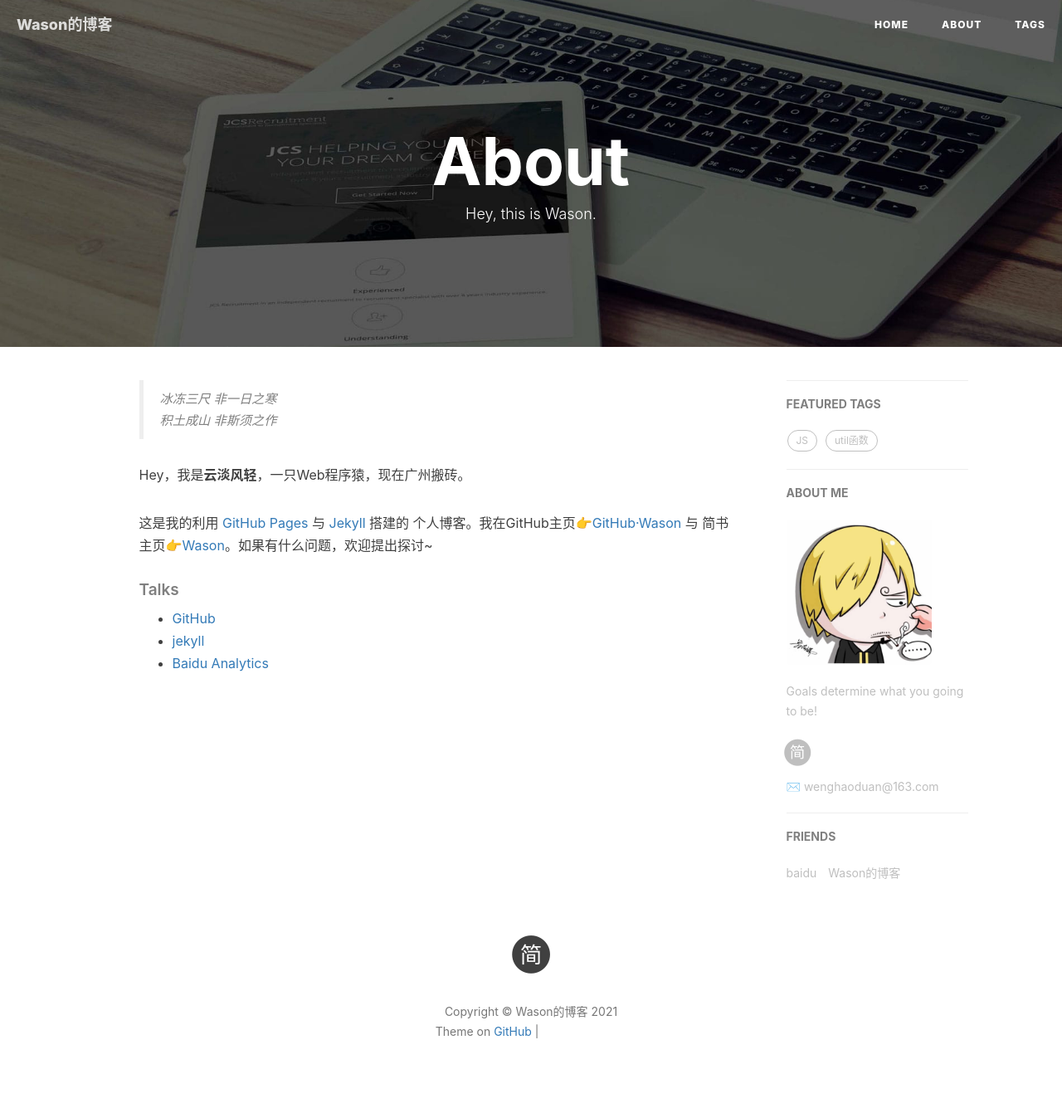
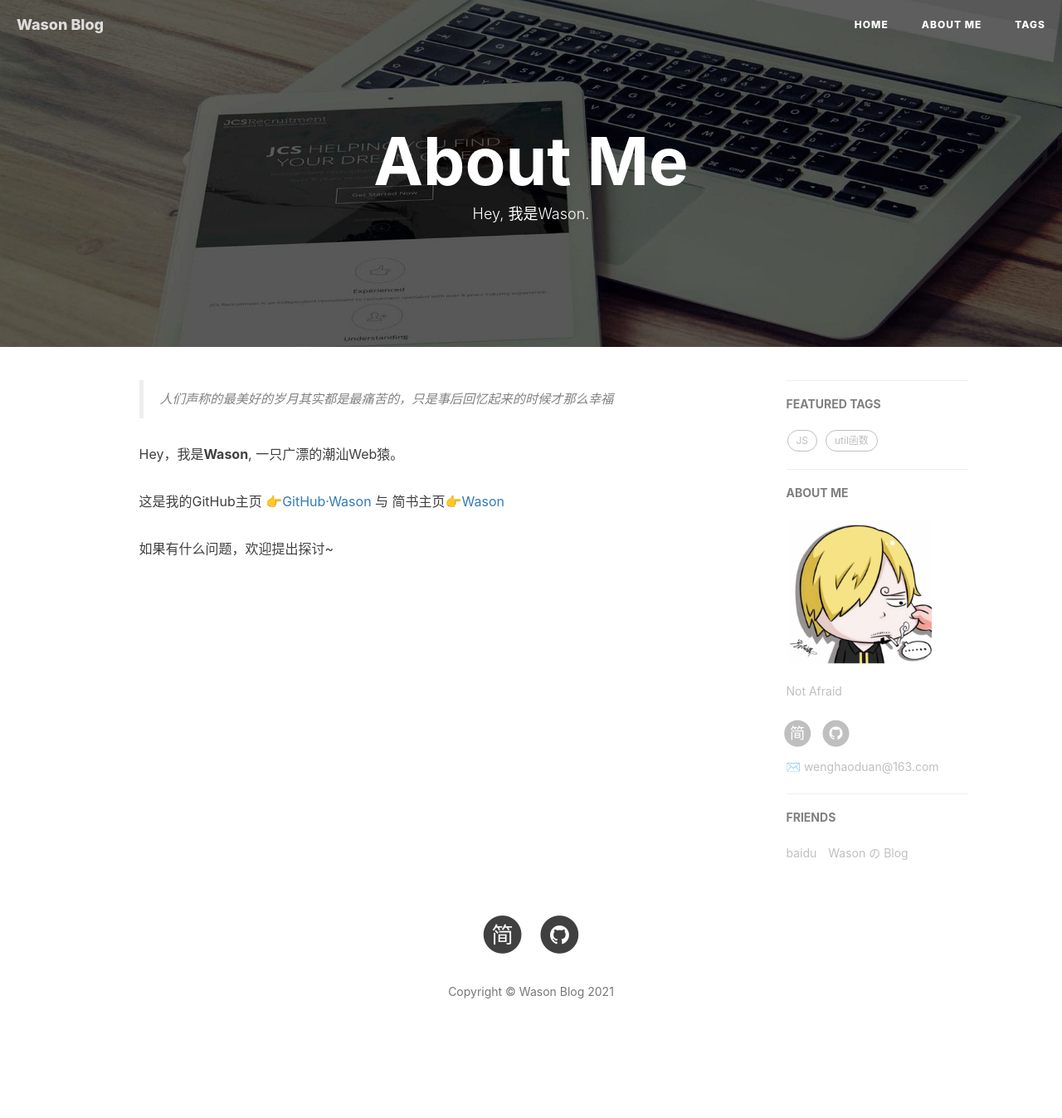
Before and after one commit to hao419/hao419.github.io, a Jekyll site: the page built from about.html, in a window 1280 px wide. Shown: the whole page at 83% size. Built offline with Jekyll 4.4.1, drawn with Linux system fonts in a browser that asks for light colours; nearby versions of some CDN libraries; comment, search, counter and statistics services are not loaded; after the commit the page ends 1299 px from its top, so only the background shows below that; grey boxes are pictures that could not be loaded.

Commit message:
更新文章

```diff
--- a/_config.yml
+++ b/_config.yml
@@ -1,17 +1,17 @@
 # Site settings
-title: Wason的博客
-SEOTitle: Wason的博客
+title: Wason Blog
+SEOTitle: Wason Blog
 header-img: img/post-bg-desk.jpg
 email: wenghaoduan@163.com
 description: "Every failure is leading towards success."
-keyword: "Wason, Wason的博客, Web, Vue, JS"
+keyword: "Wason, Wason Blog, Web, Vue, JS"
 url: "http://hao419.github.io"          # your host, for absolute URL
 baseurl: ""      # for example, '/blog' if your blog hosted on 'host/blog'
-github_repo: "https://github.com/hao419/hao419.github.io.git" # you code repository
+github_repo: "https://github.com/hao419" # you code repository
 
 # Sidebar settings
 sidebar: true                           # whether or not using Sidebar.
-sidebar-about-description: "Goals determine what you going to be!"
+sidebar-about-description: "Not Afraid"
 sidebar-avatar: /img/about-BY-gentle.jpg      # use absolute URL, seeing it's used in both `/` and `/about/`
 
 
@@ -20,7 +20,7 @@ sidebar-avatar: /img/about-BY-gentle.jpg      # use absolute URL, seeing it's us
 RSS: false
 # weibo_username:
 zhihu_username:
-github_username:
+github_username: hao419
 facebook_username:
 jianshu_username:   0bfce20a708e
 #twitter_username:
@@ -102,7 +102,7 @@ friends: [
         title: "baidu",
         href: "http://www.baidu.com"
     },{
-        title: "Wason的博客",
+        title: "Wason の Blog",
         href: "http://hao419.github.io/"
     }
 ]
--- a/_includes/footer.html
+++ b/_includes/footer.html
@@ -93,12 +93,6 @@
                 <p class="copyright text-muted">
                     Copyright &copy; {{ site.title }} {{ site.time | date: '%Y' }}
                     <br>
-                    Theme on <a href="{{ site.github_repo }}">GitHub</a> |
-                    <iframe
-                        style="margin-left: 2px; margin-bottom:-5px;"
-                        frameborder="0" scrolling="0" width="100px" height="20px"
-                        src="https://ghbtns.com/github-btn.html?user={{ site.github_username }}&repo={{ site.github_username }}.github.io&type=star&count=true" >
-                    </iframe>
                 </p>
             </div>
         </div>
--- a/about.html
+++ b/about.html
@@ -1,58 +1,21 @@
 ---
 layout: page
-title: "About"
-description: "Hey, this is Wason."
+title: "About Me"
+description: "Hey, 我是Wason."
 header-img: "img/post-bg-rwd.jpg"
 ---
-
-<!-- Language Selector -->
-<!-- <select class="sel-lang" onchange= "onLanChange(this.options[this.options.selectedIndex].value)">
-    <option value="0" selected> 中文 Chinese </option>
-    <option value="1"> 英文 English </option>
-</select> -->
 
 <!-- Chinese Version -->
 <div class="zh post-container">
 
     <!--copied from markdown -->
-    <blockquote><p>冰冻三尺 非一日之寒<br>
-    积土成山 非斯须之作</p></blockquote>
+    <blockquote><p>人们声称的最美好的岁月其实都是最痛苦的，只是事后回忆起来的时候才那么幸福</p></blockquote>
 
-    <p>Hey，我是<strong>云淡风轻</strong>，一只Web程序猿，现在广州搬砖。</p>
+    <p>Hey，我是<strong>Wason</strong>, 一只广漂的潮汕Web猿。</p>
 
-    <p>这是我的利用 <a href="https://pages.github.com/">GitHub Pages</a> 与 <a href="http://jekyll.com.cn/">Jekyll</a> 搭建的 个人博客。我在GitHub主页<a href="https://github.com/hao419">👉GitHub·Wason</a> 与 简书主页<a href="https://http://www.jianshu.com/u/0bfce20a708e">👉Wason</a>。如果有什么问题，欢迎提出探讨~</p>
-
-    <p></p>
-
-    <h5>Talks</h5>
-
-    <ul>
-        <li><a href="https://github.com">GitHub</a></li>
-        <li><a href="http://jekyll.com.cn/">jekyll</a></li>
-        <li><a href="https://tongji.baidu.com/">Baidu Analytics</a></li>
-    </ul>
+    <p>这是我的GitHub主页 <a href="https://github.com/hao419">👉GitHub·Wason</a> 与 简书主页<a href="https://http://www.jianshu.com/u/0bfce20a708e">👉Wason</a></p>
+    <p>如果有什么问题，欢迎提出探讨~</p>
 </div>
-
-<!-- English Version -->
-<!-- <div class="en post-container">
-    <blockquote><p>Yet another iOS Developer. <br>
-    Yet another Life-long Student.</p></blockquote>
-
-    <p>Hi, I am <strong>Baiying Qiu</strong>，you can call me <strong>BY</strong>. I am an iOS software engineer and currently working in Xiamen</p>
-
-    <p>This is my personal blog, through making Github Pages and Jekyll.My GitHub  👉 <a href="http://github.com/qiubaiying">Github·BY</a>.</p>
-
-    <p>I am a sports enthusiast, I like fitness, running and boxing.</p>
-
-    <h5>Talks</h5>
-
-    <ul>
-    <li><a href="https://github.com">GitHub</a></li>
-    <li><a href="http://jekyll.com.cn/">jekyll</a></li>
-    <li><a href="https://pages.github.com/">GitHub Pages</a></li>
-    <li><a href="https://qiubaiying.github.io">BY</a></li>
-    </ul>
-</div> -->
 
 <!-- Handle Language Change -->
 <script type="text/javascript">
@@ -93,51 +56,3 @@ header-img: "img/post-bg-rwd.jpg"
     // init
     _render();
 </script>
-
-
-<!-- Gitalk 评论 start  -->
-{% if site.gitalk.enable %}
-<!-- Gitalk link  -->
-<link rel="stylesheet" href="https://unpkg.com/gitalk/dist/gitalk.css">
-<script src="https://unpkg.com/gitalk@latest/dist/gitalk.min.js"></script>
-
-<div id="gitalk-container"></div>
-    <script type="text/javascript">
-    var gitalk = new Gitalk({
-      clientID: '{{site.gitalk.clientID}}',
-      clientSecret: '{{site.gitalk.clientSecret}}',
-      repo: '{{site.gitalk.repo}}',
-      owner: '{{site.gitalk.owner}}',
-      admin: ['{{site.gitalk.admin}}'],
-      distractionFreeMode: '{{site.gitalk.distractionFreeMode}}',
-      id: 'about'
-    });
-    gitalk.render('gitalk-container');
-</script>
-{% endif %}
-<!-- Gitalk end -->
-
- <!-- disqus 评论框 start  -->
-{% if site.disqus.enable %}
-
-<div class="comment">
-    <div id="disqus_thread" class="disqus-thread">
-    </div>
-</div>
-<!-- disqus 评论框 end -->
-
-<!-- disqus 公共JS代码 start (一个网页只需插入一次) -->
-<script type="text/javascript">
-    /* * * CONFIGURATION VARIABLES * * */
-    var disqus_shortname = "{{site.disqus.username}}";
-    var disqus_identifier = "{{site.disqus.username}}/{{page.url}}";
-    var disqus_url = "{{site.url}}{{page.url}}";
-
-    (function() {
-        var dsq = document.createElement('script'); dsq.type = 'text/javascript'; dsq.async = true;
-        dsq.src = '//' + disqus_shortname + '.disqus.com/embed.js';
-        (document.getElementsByTagName('head')[0] || document.getElementsByTagName('body')[0]).appendChild(dsq);
-    })();
-</script>
-<!-- disqus 公共JS代码 end -->
-{% endif %}
--- a/package.json
+++ b/package.json
@@ -1,6 +1,6 @@
 {
-  "name": "by-blog",
-  "title": "Wason的博客",
+  "name": "wason-blog",
+  "title": "Wason Blog",
   "author": "Wason <wenghaoduan@163.com>",
   "version": "1.7.0",
   "homepage": "http://hao419.github.io",
--- a/tags.html
+++ b/tags.html
@@ -2,7 +2,7 @@
 title: Tags
 layout: default
 description: keep hungry keep foolish
-header-img: "img/tag-bg.jpg"
+header-img: "img/post-bg-ios10.jpg"
 ---
 
 <!-- Page Header -->
```
Also changed, not shown: _posts/2019-09-25-IP地址、子网掩码、默认网关、DNS服务器详解 copy.md (added, +32 -0 lines), _posts/2019-09-26-服务器常用的状态码及其对应的含义.md (added, +56 -0 lines), img/2019092501.png (added), img/2019092502.png (added).
